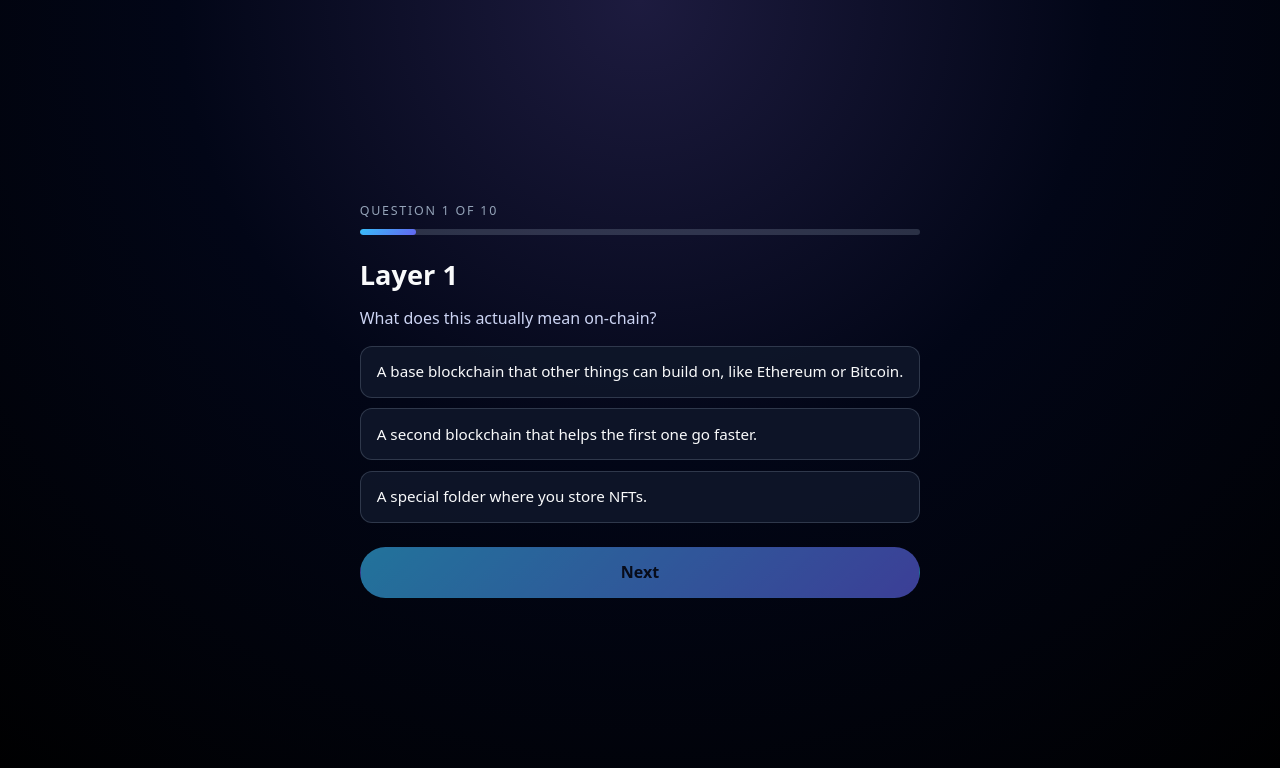
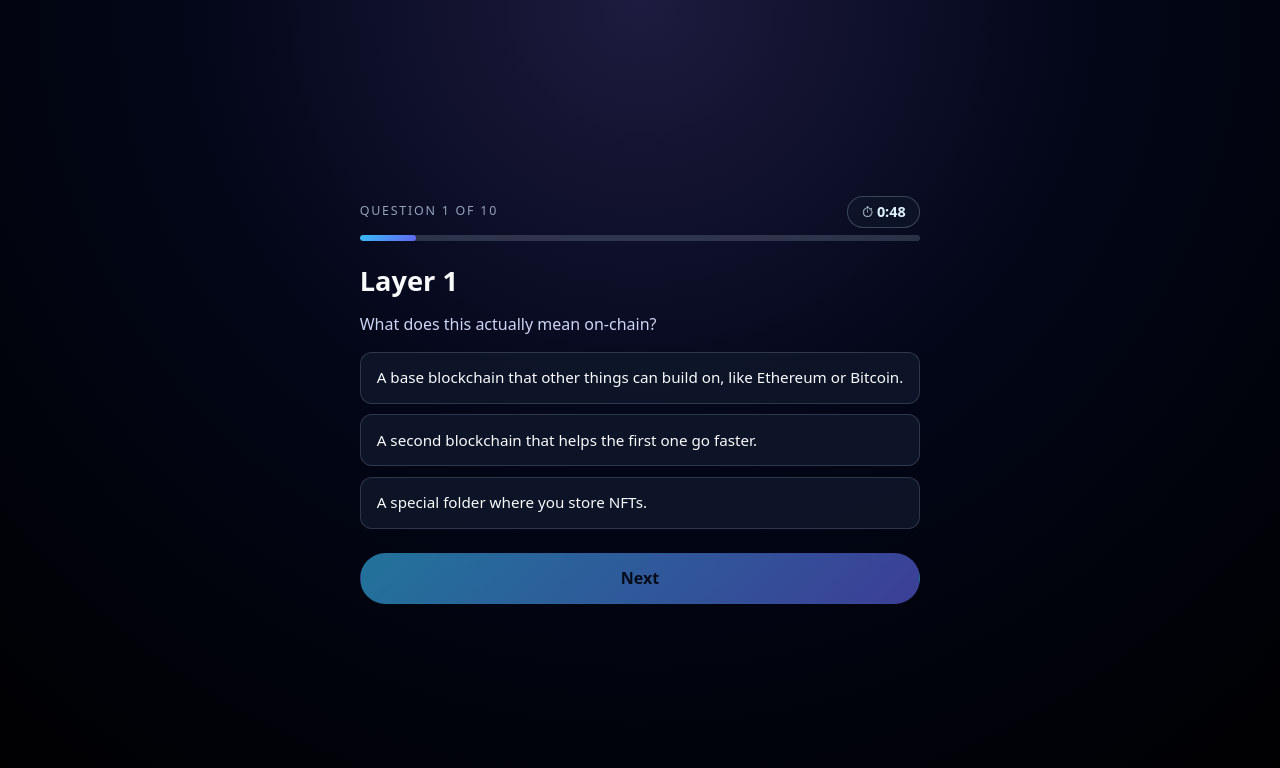
Before and after one commit to aydamacink/quiz, a React (Vite) app: page / in a window 1280 px wide. Both pictures are taken after a click on the button "Start quiz". Shown: the top 768 px of the page. Built offline with nearby package versions, Linux system fonts and the light colour scheme.

Commit message:
Timer 50 seconds to finish

```diff
--- a/src/App.tsx
+++ b/src/App.tsx
@@ -1,4 +1,4 @@
-import { useState } from "react";
+import { useEffect, useState } from "react";
 import { QUESTIONS } from "./data/terms";
 import {
   pickRandomQuestions,
@@ -7,11 +7,13 @@ import {
 } from "./quiz/utils";
 
 type Phase = "welcome" | "quiz" | "results";
+const QUIZ_LENGTH = 10;
+const QUIZ_DURATION_SECONDS = 50;
 
 function App() {
   const [phase, setPhase] = useState<Phase>("welcome");
   const [currentQuestions, setCurrentQuestions] = useState(() =>
-    pickRandomQuestions(QUESTIONS, 10)
+    pickRandomQuestions(QUESTIONS, QUIZ_LENGTH)
   );
   const [currentIndex, setCurrentIndex] = useState(0);
   const [currentOptions, setCurrentOptions] = useState<QuizOption[]>(() =>
@@ -20,15 +22,17 @@ function App() {
   const [hasAnswered, setHasAnswered] = useState(false);
   const [selectedOption, setSelectedOption] = useState<QuizOption | null>(null);
   const [score, setScore] = useState(0);
+  const [secondsLeft, setSecondsLeft] = useState(QUIZ_DURATION_SECONDS);
 
   function startQuiz() {
-    const qs = pickRandomQuestions(QUESTIONS, 10);
+    const qs = pickRandomQuestions(QUESTIONS, QUIZ_LENGTH);
     setCurrentQuestions(qs);
     setCurrentIndex(0);
     setCurrentOptions(getOptionsForQuestion(qs[0]));
     setScore(0);
     setHasAnswered(false);
     setSelectedOption(null);
+    setSecondsLeft(QUIZ_DURATION_SECONDS);
     setPhase("quiz");
   }
 
@@ -60,6 +64,25 @@ function App() {
     startQuiz();
   }
 
+  useEffect(() => {
+    if (phase !== "quiz") return;
+
+    const timer = window.setInterval(() => {
+      setSecondsLeft((prev) => {
+        if (prev <= 0) return 0;
+        return prev - 1;
+      });
+    }, 1000);
+
+    return () => window.clearInterval(timer);
+  }, [phase]);
+
+  useEffect(() => {
+    if (phase === "quiz" && secondsLeft === 0) {
+      setPhase("results");
+    }
+  }, [phase, secondsLeft]);
+
   // 1) Welcome
   if (phase === "welcome") {
     return (
@@ -81,14 +104,25 @@ function App() {
 
     // progress from 0–100 (%)
     const progressPercent = ((currentIndex + 1) / totalQuestions) * 100;
+    const minutes = Math.floor(secondsLeft / 60);
+    const seconds = secondsLeft % 60;
+    const formattedTime = `${minutes}:${seconds.toString().padStart(2, "0")}`;
+    const isTimeLow = secondsLeft <= 15;
 
     return (
       <main className="fade-in">
-        <div className="quiz-meta" style={{ marginBottom: "0.5rem" }}>
-          Question {currentIndex + 1} of {totalQuestions}
+        <div className="quiz-status">
+          <div className="quiz-meta">
+            Question {currentIndex + 1} of {totalQuestions}
+          </div>
+          <div
+            className={`timer-pill${isTimeLow ? " timer-pill--danger" : ""}`}
+            aria-live="polite"
+          >
+            ⏱ {formattedTime}
+          </div>
         </div>
 
-        {/* Progress bar */}
         <div className="quiz-progress-track">
           <div
             className="quiz-progress-fill"
--- a/src/index.css
+++ b/src/index.css
@@ -220,6 +220,32 @@ button:disabled {
   letter-spacing: 0.14em;
   color: #94a3b8;
   text-transform: uppercase;
+}
+
+.quiz-status {
+  display: flex;
+  align-items: center;
+  justify-content: space-between;
+  gap: 0.75rem;
+  flex-wrap: wrap;
+  margin-bottom: 0.45rem;
+}
+
+.timer-pill {
+  font-size: 0.9rem;
+  font-weight: 600;
+  padding: 0.25rem 0.85rem;
+  border-radius: 999px;
+  border: 1px solid rgba(148, 163, 184, 0.35);
+  color: #e0f2fe;
+  background: rgba(15, 23, 42, 0.7);
+  transition: background 0.2s ease, color 0.2s ease, border-color 0.2s ease;
+}
+
+.timer-pill--danger {
+  border-color: rgba(248, 113, 113, 0.8);
+  background: rgba(127, 29, 29, 0.75);
+  color: #fee2e2;
 }
 
 .progress {
```
